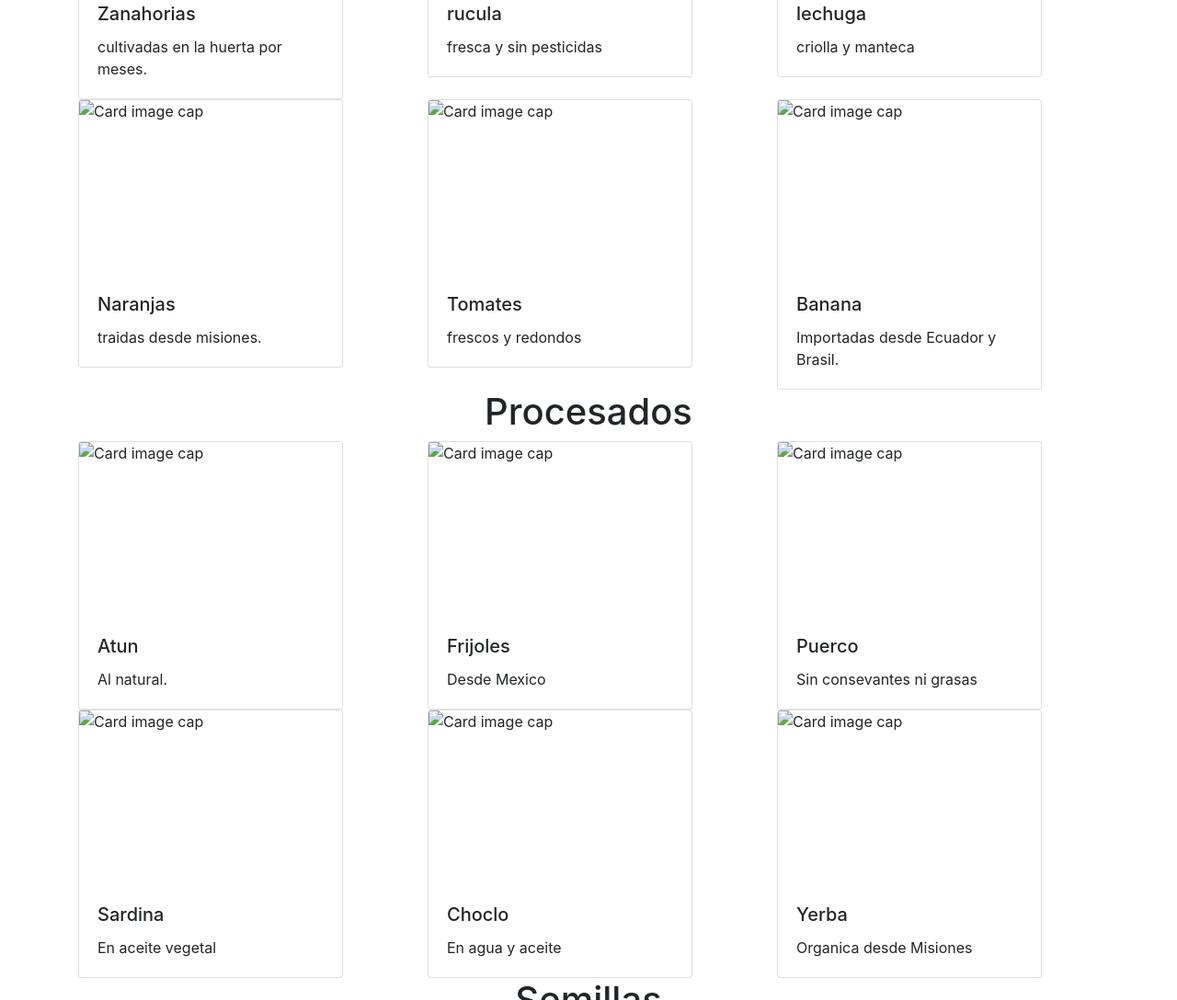
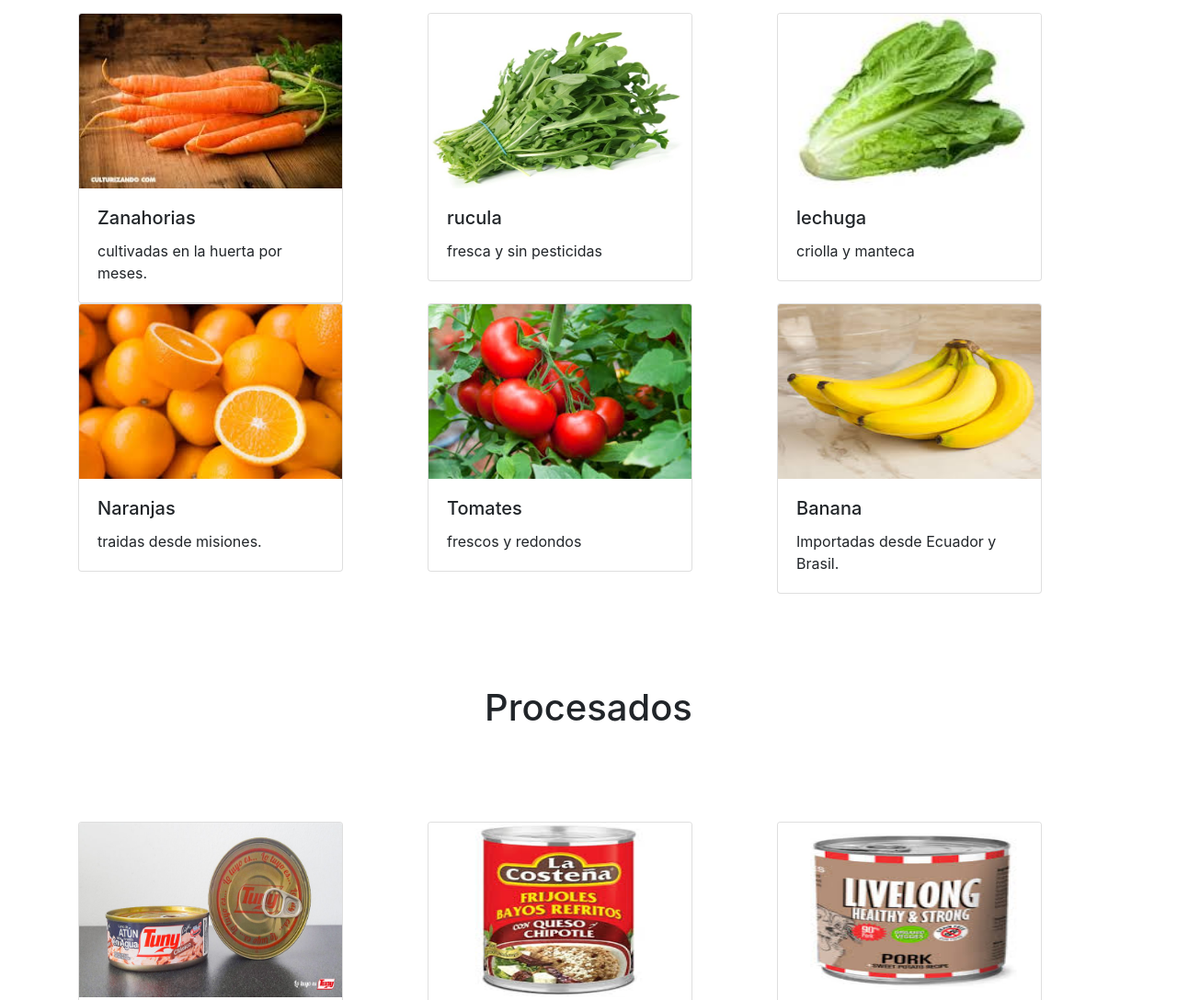
Before and after one commit to Poligonogamia/organicthings, a plain HTML site: page index.html in a window 1280 px wide. Shown: the part 1462-2550 px from the top of the page at 92% size. Drawn offline with nearby package versions, Linux system fonts and the light colour scheme; the site is published under a folder, as on GitHub Pages, so addresses that start at the root find nothing.

Commit message:
Add files via upload

```diff
--- a/index.html
+++ b/index.html
@@ -5,10 +5,10 @@
   <meta name="description" content="Tienda de alimentos organicos y dieteticos">
   <meta charset="utf-8">
   <meta name="viewport" content="width=device-width, initial-scale=1, shrink-to-fit=no">
-  <link rel="shortcut icon" href="/favicon.ico" type="image/x-icon">
-  <link rel="icon" href="/favicon.ico" type="image/x-icon">
+  <link rel="shortcut icon" href="./favicon.ico" type="image/x-icon">
+  <link rel="icon" href="./favicon.ico" type="image/x-icon">
   <link rel="stylesheet" href="https://stackpath.bootstrapcdn.com/bootstrap/4.1.3/css/bootstrap.min.css" integrity="sha384-MCw98/SFnGE8fJT3GXwEOngsV7Zt27NXFoaoApmYm81iuXoPkFOJwJ8ERdknLPMO" crossorigin="anonymous">
-  <link rel="stylesheet" href="/index.css">
+  <link rel="stylesheet" href="./index.css">
 </head>
 <body>
   <h1>Organic Things</h1>
@@ -69,7 +69,7 @@
       </div>
       <div class="col-sm">
         <div class="card" style="width: 18rem;">
-          <img class="card-img-top" height="190" src="/rucula.jpg" alt="Card image cap">
+          <img class="card-img-top" height="190" src="./rucula.jpg" alt="Card image cap">
           <div class="card-body">
             <h5 class="card-title">rucula</h5>
             <p class="card-text">fresca y sin pesticidas</p>
@@ -78,7 +78,7 @@
       </div>
       <div class="col-sm">
         <div class="card" style="width: 18rem;">
-          <img class="card-img-top" height="190" src="/lechuga.jpeg" alt="Card image cap">
+          <img class="card-img-top" height="190" src="./lechuga.jpeg" alt="Card image cap">
           <div class="card-body">
             <h5 class="card-title">lechuga</h5>
             <p class="card-text">criolla y manteca</p>
@@ -87,7 +87,7 @@
       </div>
       <div class="col-sm">
         <div class="card" style="width: 18rem;">
-          <img class="card-img-top" height="190" src="/download.jpeg" alt="Card image cap">
+          <img class="card-img-top" height="190" src="./download.jpeg" alt="Card image cap">
           <div class="card-body">
             <h5 class="card-title">Naranjas</h5>
             <p class="card-text">traidas desde misiones.</p>
@@ -96,7 +96,7 @@
       </div>
       <div class="col-sm">
         <div class="card" style="width: 18rem;">
-          <img class="card-img-top" height="190" src="/toma.jpeg" alt="Card image cap">
+          <img class="card-img-top" height="190" src="./toma.jpeg" alt="Card image cap">
           <div class="card-body">
             <h5 class="card-title">Tomates</h5>
             <p class="card-text">frescos y redondos</p>
@@ -105,7 +105,7 @@
       </div>
       <div class="col-sm">
         <div class="card" style="width: 18rem;">
-          <img class="card-img-top" height="190" src="/bana.jpeg" alt="Card image cap">
+          <img class="card-img-top" height="190" src="./bana.jpeg" alt="Card image cap">
           <div class="card-body">
             <h5 class="card-title">Banana</h5>
             <p class="card-text">Importadas desde Ecuador y Brasil.</p>
@@ -119,7 +119,7 @@
     <div class="row">
       <div class="col-sm">
         <div class="card" style="width: 18rem;">
-          <img class="card-img-top" height="190" src="/atun.jpg" alt="Card image cap">
+          <img class="card-img-top" height="190" src="./atun.jpg" alt="Card image cap">
           <div class="card-body">
             <h5 class="card-title">Atun</h5>
             <p class="card-text">Al natural.</p>
@@ -128,7 +128,7 @@
       </div>
       <div class="col-sm">
         <div class="card" style="width: 18rem;">
-          <img class="card-img-top" height="190" src="/frijoles.jpeg" alt="Card image cap">
+          <img class="card-img-top" height="190" src="./frijoles.jpeg" alt="Card image cap">
           <div class="card-body">
             <h5 class="card-title">Frijoles</h5>
             <p class="card-text">Desde Mexico</p>
@@ -137,7 +137,7 @@
       </div>
       <div class="col-sm">
         <div class="card" style="width: 18rem;">
-          <img class="card-img-top" height="190" src="/puerco.jpeg" alt="Card image cap">
+          <img class="card-img-top" height="190" src="./puerco.jpeg" alt="Card image cap">
           <div class="card-body">
             <h5 class="card-title">Puerco</h5>
             <p class="card-text">Sin consevantes ni grasas</p>
@@ -146,7 +146,7 @@
       </div>
       <div class="col-sm">
         <div class="card" style="width: 18rem;">
-          <img class="card-img-top" height="190" src="/sardina.jpg" alt="Card image cap">
+          <img class="card-img-top" height="190" src="./sardina.jpg" alt="Card image cap">
           <div class="card-body">
             <h5 class="card-title">Sardina</h5>
             <p class="card-text">En aceite vegetal</p>
@@ -155,7 +155,7 @@
       </div>
       <div class="col-sm">
         <div class="card" style="width: 18rem;">
-          <img class="card-img-top" height="190" src="/choclo.jpg" alt="Card image cap">
+          <img class="card-img-top" height="190" src="./choclo.jpg" alt="Card image cap">
           <div class="card-body">
             <h5 class="card-title">Choclo</h5>
             <p class="card-text">En agua y aceite</p>
@@ -164,7 +164,7 @@
       </div>
       <div class="col-sm">
         <div class="card" style="width: 18rem;">
-          <img class="card-img-top" height="190" src="/yerba.png" alt="Card image cap">
+          <img class="card-img-top" height="190" src="./yerba.png" alt="Card image cap">
           <div class="card-body">
             <h5 class="card-title">Yerba</h5>
             <p class="card-text">Organica desde Misiones</p>
@@ -178,7 +178,7 @@
     <div class="row">
       <div class="col-sm">
         <div class="card" style="width: 18rem;">
-          <img class="card-img-top" height="190" src="/chia.jpeg"" alt="Card image cap">
+          <img class="card-img-top" height="190" src="./chia.jpeg"" alt="Card image cap">
           <div class="card-body">
             <h5 class="card-title">Chia</h5>
             <p class="card-text">En bolsas de medio kilo</p>
@@ -187,7 +187,7 @@
       </div>
       <div class="col-sm">
         <div class="card" style="width: 18rem;">
-          <img class="card-img-top" height="190" src="/soja.jpeg" alt="Card image cap">
+          <img class="card-img-top" height="190" src="./soja.jpeg" alt="Card image cap">
           <div class="card-body">
             <h5 class="card-title">Soja</h5>
             <p class="card-text">En bolsas de un kilo</p>
@@ -196,7 +196,7 @@
       </div>
       <div class="col-sm">
         <div class="card" style="width: 18rem;">
-          <img class="card-img-top" height="190" src="/nuez.jpeg" alt="Card image cap">
+          <img class="card-img-top" height="190" src="./nuez.jpeg" alt="Card image cap">
           <div class="card-body">
             <h5 class="card-title">nuez</h5>
             <p class="card-text">De a cuartos o medio kilo</p>
@@ -205,7 +205,7 @@
       </div>
       <div class="col-sm">
         <div class="card" style="width: 18rem;">
-          <img class="card-img-top" height="190" src="/lablab.jpeg" alt="Card image cap">
+          <img class="card-img-top" height="190" src="./lablab.jpeg" alt="Card image cap">
           <div class="card-body">
             <h5 class="card-title">lablab</h5>
             <p class="card-text">traidas desde misiones.</p>
@@ -214,7 +214,7 @@
       </div>
       <div class="col-sm">
         <div class="card" style="width: 18rem;">
-          <img class="card-img-top" height="190" src="/linaza.jpeg" alt="Card image cap">
+          <img class="card-img-top" height="190" src="./linaza.jpeg" alt="Card image cap">
           <div class="card-body">
             <h5 class="card-title">Linaza</h5>
             <p class="card-text">De a 1000</p>
@@ -223,7 +223,7 @@
       </div>
       <div class="col-sm">
         <div class="card" style="width: 18rem;">
-          <img class="card-img-top" height="190" src="/ajonjoli.jpeg" alt="Card image cap">
+          <img class="card-img-top" height="190" src="./ajonjoli.jpeg" alt="Card image cap">
           <div class="card-body">
             <h5 class="card-title">Ajonjoli</h5>
             <p class="card-text">Importadas desde Ecuador y Brasil.</p>
```
